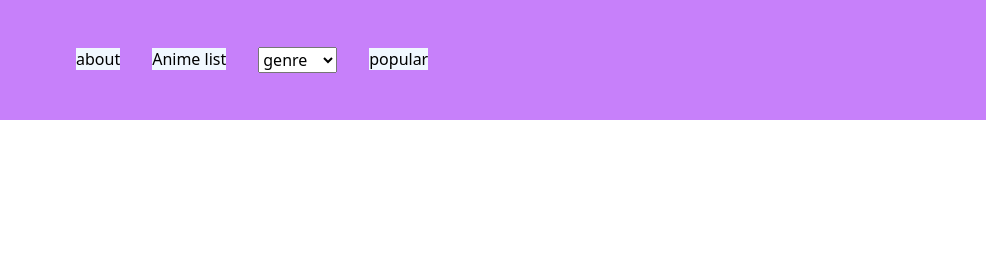
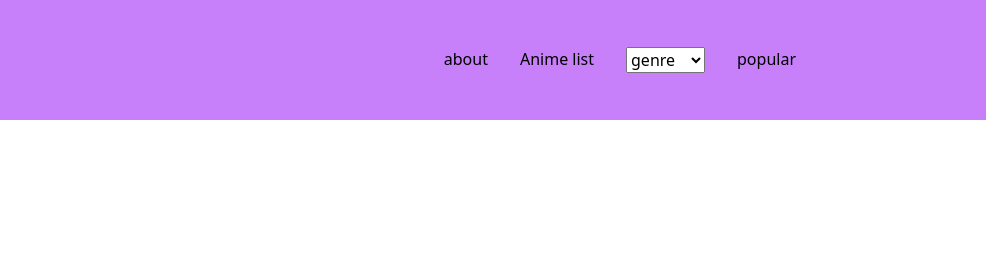
Before and after one commit to kendreamarnath/animewebsite, a plain HTML site: page index.html in a window 1280 px wide. Shown: the top 280 px of the page, 294-1280 px from the left. Drawn offline with Linux system fonts and the light colour scheme.

Commit message:
2nd commit

```diff
--- a/index.html
+++ b/index.html
@@ -37,7 +37,7 @@
             max-width: 900px;
             margin-inline: auto;
             display: flex;
-            /* justify-content: center; */
+            justify-content: space-between;
             align-items: center;
             gap:5rem
         }
@@ -51,7 +51,16 @@
             color: black;
             text-decoration: none;
             /* padding: 1rem 2rem; */
-            background-color: aliceblue;
+            /* background-color: aliceblue; */
+        }
+        .nav-link:hover{
+            background-color:#FADA9D;
+            border-radius: 5px;
+            padding:4px 8px;
+
+            cursor: pointer;
+
+
         }
 
     </style>
@@ -61,8 +70,8 @@
             <a href="/"><img src="./anime.png" class="logo-img" alt="anime"></a>
             <!-- <a href="#" class="logo">logo</a> -->
             <ul>
-                <li><a href="#ter">about</a></li>
-                <li><a href="/index.html" target="_blank">Anime list</a></li>
+                <li><a class="nav-link" href="#ter">about</a></li>
+                <li><a class="nav-link" href="/index.html" target="_blank">Anime list</a></li>
                 <li> <select name="" id="">
                     <option value="1"selected>genre</option>
                     <option value="1">haram</option>
@@ -72,7 +81,7 @@
                     <option value="1">action</option>
 
                 </select></li>
-                <li><a href="#">popular</a></li>
+                <li><a class="nav-link" href="#">popular</a></li>
             </ul>
             </nav>
         </header>
```
